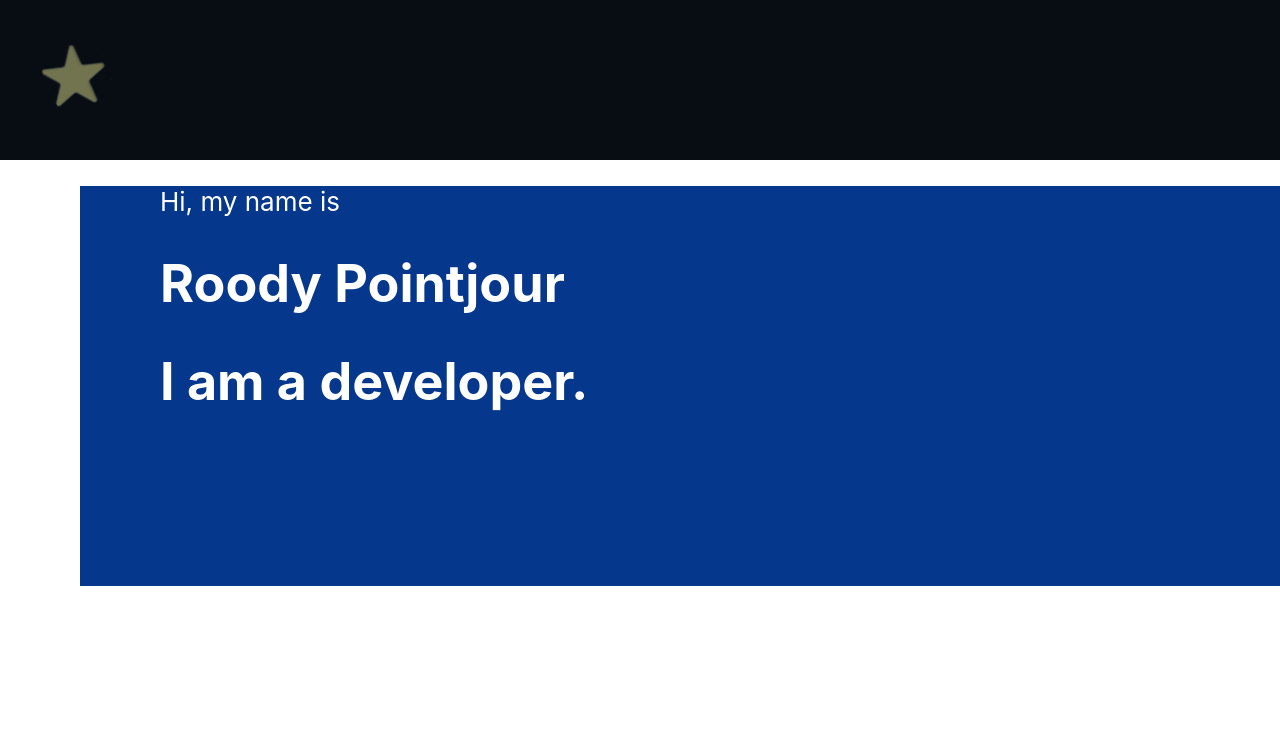
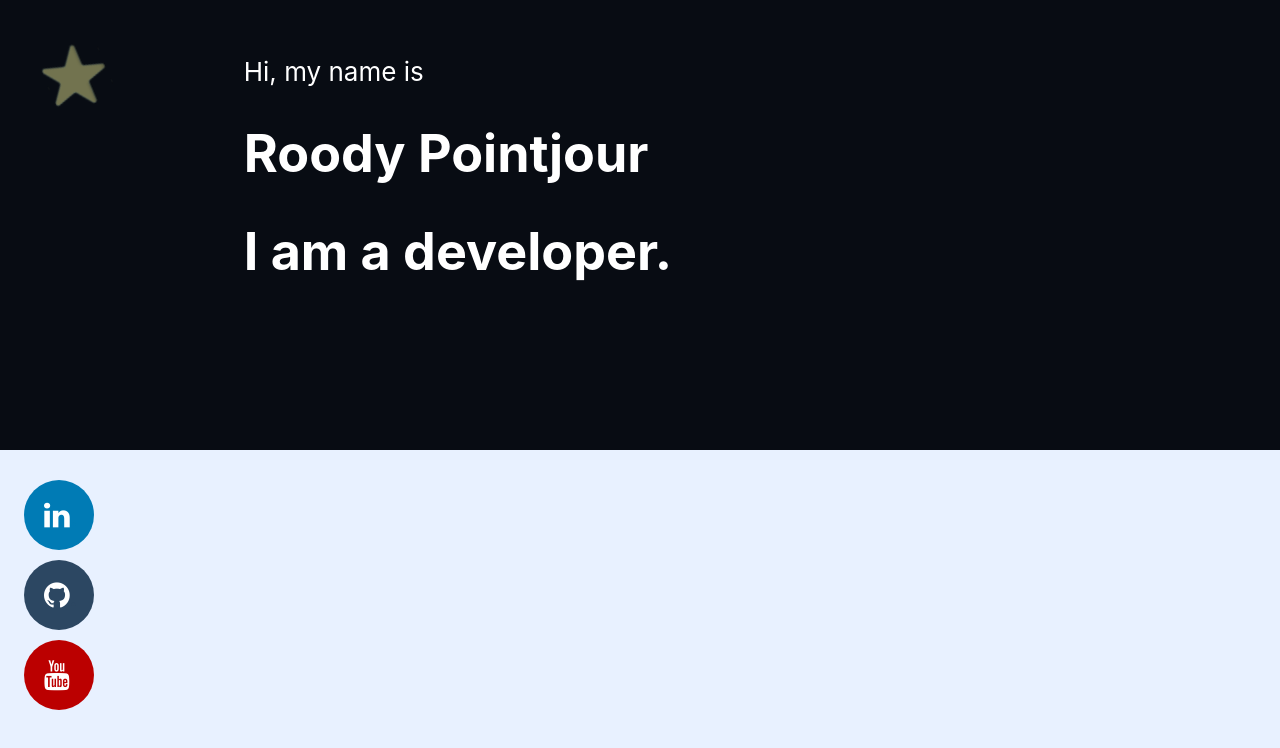
Before and after one commit to rpointjour/digital_business_card, a React (Create React App) app: page / in a window 1280 px wide. Shown: the top 748 px of the page. Built offline with nearby package versions, Linux system fonts and the light colour scheme.

Commit message:
Modified app components, added SocialMedia.css and SocialMedia.js

```diff
--- a/public/index.html
+++ b/public/index.html
@@ -24,11 +24,13 @@
       work correctly both with client-side routing and a non-root public URL.
       Learn how to configure a non-root public URL by running `npm run build`.
     -->
+    <link rel="stylesheet" href="https://cdnjs.cloudflare.com/ajax/libs/font-awesome/4.7.0/css/font-awesome.min.css">
     <title>React App</title>
   </head>
   <body>
     <noscript>You need to enable JavaScript to run this app.</noscript>
     <div id="logo"></div>
+    <div id="social"></div>
     <div id="root"></div>
   </body>
 </html>
--- a/src/App.css
+++ b/src/App.css
@@ -1,6 +1,6 @@
 .App {
   background-color: #080c13;
-  height:30vmin;
+  height:50vmin;
 }
 
 .App-logo {
@@ -21,12 +21,14 @@
 }
 
 .App-header {
-  background-color: #05378d;
   min-height: 50vh;
   font-size: calc(10px + 2vmin);
   color: white;
   margin-top: 10px;
   margin-left: 80px;
+  padding:20px;
+  border-radius: 10px;
+  width:max-content;
 }
 
 @keyframes App-logo-spin {
--- a/src/App.js
+++ b/src/App.js
@@ -1,16 +1,8 @@
-import logo from './logo_dbc.svg';
 import './App.css';
 
 function App() {
   return (
     <div className="App-header">
-      <header className="App-header">
-        <p>
-          Hi, my name is
-        </p>
-        <h1>Roody Pointjour</h1>
-        <h1>I am a developer.</h1>
-      </header>
     </div>
   );
 }
--- a/src/Logo.js
+++ b/src/Logo.js
@@ -5,6 +5,11 @@ function Logo(){
     return (
         <div className="Logo-place">
             <img src={logo} className="App-logo" alt="logo" />
+            <header className="App-header">
+                <p>Hi, my name is</p>
+                <h1>Roody Pointjour</h1>
+                <h1>I am a developer.</h1>
+            </header>
         </div>
     )
 }
--- /dev/null
+++ b/src/SocialMedia.css
@@ -0,0 +1,38 @@
+.fa {
+    padding: 20px;
+    font-size: 30px;
+    width: 30px;
+    text-align: center;
+    text-decoration: none;
+    margin: 5px 2px;
+    border-radius: 50%;
+  }
+
+  .fa:hover {
+    opacity:0.9;
+  }
+
+  .fa-linkedin {
+    background: #007bb5;
+    color: white;
+  }
+
+  #linked{
+    color:#007bb5;
+  }
+
+  .fa-youtube {
+    background: #bb0000;
+    color: white;
+  }
+  #tube{
+    color:#bb0000;
+  }
+
+  .fa-github{
+    background:#2c4762;
+    color:white;
+  }
+  #git{
+    color: #2c4762;
+  }
--- /dev/null
+++ b/src/SocialMedia.js
@@ -0,0 +1,13 @@
+import './SocialMedia.css';
+
+function SocialMedia(){
+    return (
+        <div className = "fa">
+            <a href="https://www.linkedin.com/in/roody-pointjour/" class="fa fa-linkedin" target="_blank" rel="noreferrer"><span id="linked">.</span></a>
+            <a href="https://github.com/rpointjour" class="fa fa-github" target="_blank" rel="noreferrer"><span id="git">.</span></a>
+            <a href="https://www.youtube.com/channel/UC5jL_2GLNFFTLTuoToK9vIg" class="fa fa-youtube" target="_blank" rel="noreferrer"><span id="tube">.</span></a>
+        </div>
+    )
+}
+
+export default SocialMedia;
--- a/src/index.css
+++ b/src/index.css
@@ -5,6 +5,7 @@ body {
     sans-serif;
   -webkit-font-smoothing: antialiased;
   -moz-osx-font-smoothing: grayscale;
+  background-color: rgb(232, 241, 255);
 }
 
 code {
--- a/src/index.js
+++ b/src/index.js
@@ -3,6 +3,7 @@ import ReactDOM from 'react-dom/client';
 import './index.css';
 import App from './App';
 import Logo from './Logo';
+import SocialMedia from './SocialMedia';
 import reportWebVitals from './reportWebVitals';
 
 const root = ReactDOM.createRoot(document.getElementById('root'));
@@ -19,6 +20,13 @@ logo.render(
   </React.StrictMode>
 )
 
+const social = ReactDOM.createRoot(document.getElementById('social'));
+social.render(
+  <React.StrictMode>
+    <SocialMedia />
+  </React.StrictMode>
+)
+
 // If you want to start measuring performance in your app, pass a function
 // to log results (for example: reportWebVitals(console.log))
 // or send to an analytics endpoint. Learn more: https://bit.ly/CRA-vitals
```
